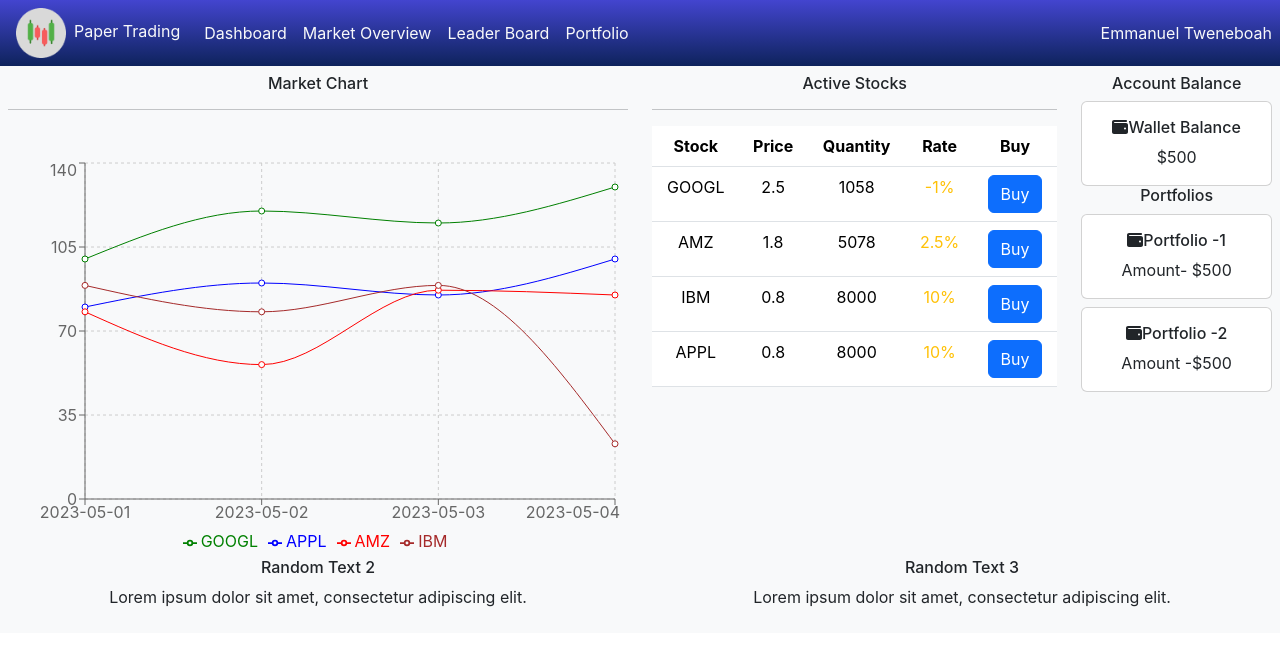
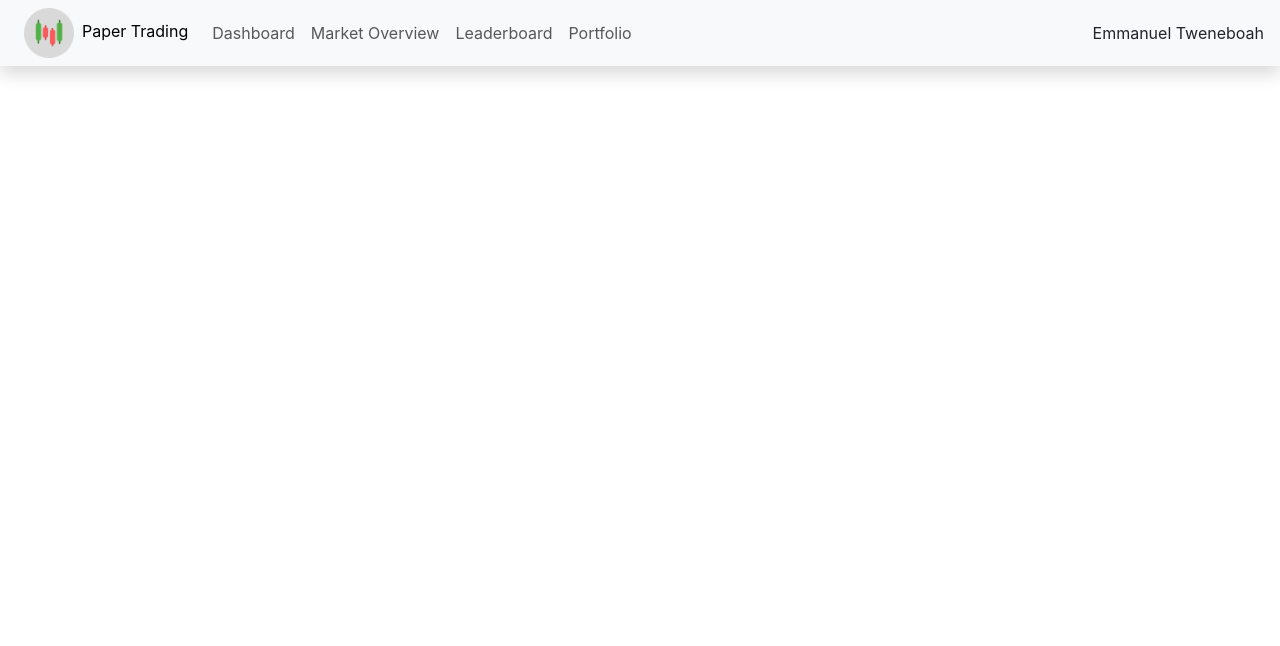
Before and after one commit to mishkatmustafid/paper-trading-website, a React (Create React App) app: page /dashboard in a window 1280 px wide. Shown: the top 646 px of the page. Built offline with nearby package versions, Linux system fonts and the light colour scheme.

Commit message:
modal to ordder stock

```diff
--- a/src/components/currentMarket/CurrentMarket.jsx
+++ b/src/components/currentMarket/CurrentMarket.jsx
@@ -12,7 +12,7 @@ const CurrentMarket = ({ openModal }) => {
           <tr>
             <th className="bg-gray">stock</th>
             <th className="bg-gray">Market Cap</th>
-            <th className="bg-gray">Price</th>
+            <th className="bg-gray">Price (USD)</th>
             <th className="bg-gray">Purchase</th>
           </tr>
         </thead>
@@ -26,7 +26,7 @@ const CurrentMarket = ({ openModal }) => {
                 <ButtonClick
                   className="btn btn-success"
                   title="buy"
-                  onClick={() => openModal(item.code, item.priceNetVariation)}
+                  onClick={() => openModal(item.code)}
                 />
               </td>
             </tr>
--- a/src/components/navbar/Navbar.jsx
+++ b/src/components/navbar/Navbar.jsx
@@ -6,8 +6,8 @@ import "./Navbar.css";
 const Navbar = () => {
   return (
     <nav
-      style={{ background: "linear-gradient(to bottom, #4345cf, #0e235c)" }}
-      className="container-fluid navbar navbar-expand-lg px-2"
+
+      className="container-fluid navbar px-3 navbar-expand-lg bg-light fixed-top shadow px-2"
     >
       <Link to={"/dashboard"}>
         <img
@@ -16,7 +16,7 @@ const Navbar = () => {
           className="mx-2"
           style={{ height: "50px" }}
         />
-        <a className="navbar-brand fs-6 text-light" href="#home">
+        <a className="navbar-brand fs-6" href="#home">
           Paper Trading
         </a>
       </Link>
@@ -34,27 +34,27 @@ const Navbar = () => {
       <div className="collapse navbar-collapse" id="navbarNav">
         <ul className="navbar-nav">
           <li className="nav-item">
-            <Link to={"/dashboard"} className="nav-link fs-6 text-light">
+            <Link to={"/dashboard"} className="nav-link fs-6">
               Dashboard
             </Link>
           </li>
           <li className="nav-item">
-            <Link to={"/marketoverview"} className="nav-link fs-6 text-light">
+            <Link to={"/marketoverview"} className="nav-link fs-6">
               Market Overview
             </Link>
           </li>
           <li className="nav-item">
-            <Link to={"/leaderboard"} className="nav-link fs-6 text-light">
-              Leader Board
+            <Link to={"/leaderboard"} className="nav-link fs-6">
+              Leaderboard
             </Link>
           </li>
           <li className="nav-item">
-            <Link to={"/portfolio"} className="nav-link fs-6 text-light">Portfolio</Link>
+            <Link to={"/portfolio"} className="nav-link fs-6">Portfolio</Link>
           </li>
         </ul>
       </div>
       <ul className="navbar-nav ml-auto">
-        <li className="nav-item text-light">Emmanuel Tweneboah</li>
+        <li className="nav-item">Emmanuel Tweneboah</li>
       </ul>
     </nav>
   );
--- a/src/components/page-heading/PageHeading.jsx
+++ b/src/components/page-heading/PageHeading.jsx
@@ -2,9 +2,9 @@ import React from 'react'
 
 const PageHeading = ({title}) => {
   return (
-    <div className='p-2'>
-      <h3 className="text-center">{title}</h3>
-      <hr className='mx-5'/>
+    <div style={{paddingTop: "75px"}}>
+      <h5 className="text-center">{title}</h5>
+      <hr className='mx-2'/>
     </div>
   )
 }
--- a/src/components/purchase-form/PurchaseForm.jsx
+++ b/src/components/purchase-form/PurchaseForm.jsx
@@ -1,18 +1,15 @@
-import React, { useState } from "react";
+import React, { useState, useEffect } from "react";
 
-const PurchaseForm = ({ stock, closeModal }) => {
+const PurchaseForm = ({ stock, price, closeModal }) => {
   const [quantity, setQuantity] = useState("");
-  const [price, setPrice] = useState("");
   const [total, setTotal] = useState("");
+console.log("price", price)
+  useEffect(() => {
+    calculateTotal(quantity, price);
+  }, [quantity, price]);
 
   const handleQuantityChange = (e) => {
     setQuantity(e.target.value);
-    calculateTotal(e.target.value, price);
-  };
-
-  const handlePriceChange = (e) => {
-    setPrice(e.target.value);
-    calculateTotal(quantity, e.target.value);
   };
 
   const calculateTotal = (quantity, price) => {
@@ -28,8 +25,8 @@ const PurchaseForm = ({ stock, closeModal }) => {
   };
 
   return (
-    <div style={{width: "500px"}} className="container p-3 mt-5 bg-light rounded border d-flex justify-content-center align-items-center">
-      <h4 className="mx-4">Buy <em className="text-secondary">{stock} </em> stock</h4>
+    <div style={{ width: "500px", marginTop: "90px" }} className="container p-3 shadow-lg bg-light rounded border d-flex justify-content-center align-items-center">
+      <h4 className="mx-4">Buy <em className="text-secondary">{stock}</em> stock in <small>$</small></h4>
       <form onSubmit={handleSubmit}>
         <div className="form-group">
           <label className="p-1" htmlFor="stockInput">Stock:</label>
@@ -58,9 +55,8 @@ const PurchaseForm = ({ stock, closeModal }) => {
             id="priceInput"
             type="number"
             value={price}
-            onChange={handlePriceChange}
             className="form-control"
-            required
+            readOnly
           />
         </div>
         <div className="form-group">
--- a/src/views/dashboard/Dashboard.jsx
+++ b/src/views/dashboard/Dashboard.jsx
@@ -9,82 +9,83 @@ import Navbar from "../../components/navbar/Navbar";
 const Dashboard = () => {
   const balance = 500;
   return (
-    <div className="vh-100  ">
-      {/* Navbar */}
-      <Navbar />
-      {/* Main Content */}
-      <div className="container-fluid bg-light p-2">
-        <div className="row">
-          <div className="col-md-6">
-            <div className="box">
-              <h6>Market Chart</h6>
-              <hr />
+    <Navbar />
+    // <div className="vh-100  ">
+    //   {/* Navbar */}
+    //   <Navbar />
+    //   {/* Main Content */}
+    //   <div className="container-fluid bg-light p-2">
+    //     <div className="row">
+    //       <div className="col-md-6">
+    //         <div className="box">
+    //           <h6>Market Chart</h6>
+    //           <hr />
 
-              <Graph />
-            </div>
-          </div>
-          <div className="col-md-4">
-            <h6>Active Stocks</h6>
-            <hr />
-            <StockTable />
-          </div>
+    //           <Graph />
+    //         </div>
+    //       </div>
+    //       <div className="col-md-4">
+    //         <h6>Active Stocks</h6>
+    //         <hr />
+    //         <StockTable />
+    //       </div>
 
-          <div className="col-md-2">
-            <div className="box">
-              <h6>Account Balance</h6>
-              <div className="card">
-                <div className="card-body ">
-                  <h6 className="card-title">
-                    <FontAwesomeIcon icon={faWallet} className="mr-2" />
-                    Wallet Balance
-                  </h6>
-                  <p className="card-text"> ${balance}</p>
-                </div>
-              </div>
-            </div>
-            <h6>Portfolios </h6>
-            <div className="box my-2">
-              <div className="card">
-                <div className="card-body ">
-                  <h6 className="card-title">
-                    <FontAwesomeIcon icon={faWallet} className="mr-2" />
-                    Portfolio -1
-                  </h6>
-                  <p className="card-text">Amount- ${balance}</p>
-                </div>
-              </div>
-            </div>
-            <div className="box my-2">
-              <div className="card">
-                <div className="card-body ">
-                  <h6 className="card-title">
-                    <FontAwesomeIcon icon={faWallet} className="mr-2" />
-                    Portfolio -2
-                  </h6>
-                  <p className="card-text">Amount -${balance}</p>
-                </div>
-              </div>
-            </div>
-          </div>
-        </div>
-        <div className="row ">
-          <div className="col-md-6">
-            {/* Box 3 - Random Text */}
-            <div className="box">
-              <h6>Random Text 2</h6>
-              <p>Lorem ipsum dolor sit amet, consectetur adipiscing elit.</p>
-            </div>
-          </div>
-          <div className="col-md-6">
-            {/* Box 4 - Random Text */}
-            <div className="box">
-              <h6>Random Text 3</h6>
-              <p>Lorem ipsum dolor sit amet, consectetur adipiscing elit.</p>
-            </div>
-          </div>
-        </div>
-      </div>
-    </div>
+    //       <div className="col-md-2">
+    //         <div className="box">
+    //           <h6>Account Balance</h6>
+    //           <div className="card">
+    //             <div className="card-body ">
+    //               <h6 className="card-title">
+    //                 <FontAwesomeIcon icon={faWallet} className="mr-2" />
+    //                 Wallet Balance
+    //               </h6>
+    //               <p className="card-text"> ${balance}</p>
+    //             </div>
+    //           </div>
+    //         </div>
+    //         <h6>Portfolios </h6>
+    //         <div className="box my-2">
+    //           <div className="card">
+    //             <div className="card-body ">
+    //               <h6 className="card-title">
+    //                 <FontAwesomeIcon icon={faWallet} className="mr-2" />
+    //                 Portfolio -1
+    //               </h6>
+    //               <p className="card-text">Amount- ${balance}</p>
+    //             </div>
+    //           </div>
+    //         </div>
+    //         <div className="box my-2">
+    //           <div className="card">
+    //             <div className="card-body ">
+    //               <h6 className="card-title">
+    //                 <FontAwesomeIcon icon={faWallet} className="mr-2" />
+    //                 Portfolio -2
+    //               </h6>
+    //               <p className="card-text">Amount -${balance}</p>
+    //             </div>
+    //           </div>
+    //         </div>
+    //       </div>
+    //     </div>
+    //     <div className="row ">
+    //       <div className="col-md-6">
+    //         {/* Box 3 - Random Text */}
+    //         <div className="box">
+    //           <h6>Random Text 2</h6>
+    //           <p>Lorem ipsum dolor sit amet, consectetur adipiscing elit.</p>
+    //         </div>
+    //       </div>
+    //       <div className="col-md-6">
+    //         {/* Box 4 - Random Text */}
+    //         <div className="box">
+    //           <h6>Random Text 3</h6>
+    //           <p>Lorem ipsum dolor sit amet, consectetur adipiscing elit.</p>
+    //         </div>
+    //       </div>
+    //     </div>
+    //   </div>
+    // </div>
   );
 };
 
--- a/src/views/leaderboardPage/LeaderBoard.jsx
+++ b/src/views/leaderboardPage/LeaderBoard.jsx
@@ -1,14 +1,59 @@
-import React from 'react'
-import PageHeading from '../../components/page-heading/PageHeading'
-import Navbar from '../../components/navbar/Navbar'
+import React from 'react';
+import Navbar from '../../components/navbar/Navbar';
+import PageHeading from '../../components/page-heading/PageHeading';
 
-const LeaderBoard = () => {
+
+const teamsData = [
+  { position: 1, team: 'Team A', MSFT: 100, NFLX: 200, GOOGL: 150, AAPL: 120, TSLA: 300, IBM: 80, ORCL: 90, AMZN: 180, cashBalance: 500, profit: 100 },
+  { position: 2, team: 'Team B', MSFT: 80, NFLX: 220, GOOGL: 170, AAPL: 110, TSLA: 250, IBM: 60, ORCL: 100, AMZN: 200, cashBalance: 450, profit: 80 },
+  { position: 3, team: 'Team C', MSFT: 90, NFLX: 180, GOOGL: 160, AAPL: 100, TSLA: 280, IBM: 70, ORCL: 80, AMZN: 150, cashBalance: 400, profit: 70 },
+  { position: 4, team: 'Team D', MSFT: 70, NFLX: 160, GOOGL: 140, AAPL: 90, TSLA: 200, IBM: 50, ORCL: 70, AMZN: 120, cashBalance: 350, profit: 60 },
+];
+
+const Leaderboard = () => {
   return (
-    <div className='container-fluid'>
-        <Navbar />
-      <PageHeading title="Leaderboard"/>
+
+    <div className="container-fluid">
+      <Navbar />
+      <PageHeading title={"Leaderboard"} />
+      <table className="table table-striped">
+        <thead>
+          <tr>
+            <th>Position</th>
+            <th>Team</th>
+            <th>MSFT</th>
+            <th>NFLX</th>
+            <th>GOOGL</th>
+            <th>AAPL</th>
+            <th>TSLA</th>
+            <th>IBM</th>
+            <th>ORCL</th>
+            <th>AMZN</th>
+            <th>Cash Balance</th>
+            <th>Profit</th>
+          </tr>
+        </thead>
+        <tbody>
+          {teamsData.map((team, index) => (
+            <tr key={index} className={index % 2 === 0 ? 'bg-light' : ''}>
+              <td>{team.position}</td>
+              <td>{team.team}</td>
+              <td>{team.MSFT}</td>
+              <td>{team.NFLX}</td>
+              <td>{team.GOOGL}</td>
+              <td>{team.AAPL}</td>
+              <td>{team.TSLA}</td>
+              <td>{team.IBM}</td>
+              <td>{team.ORCL}</td>
+              <td>{team.AMZN}</td>
+              <td>{team.cashBalance}</td>
+              <td>{team.profit}</td>
+            </tr>
+          ))}
+        </tbody>
+      </table>
     </div>
-  )
-}
+  );
+};
 
-export default LeaderBoard
+export default Leaderboard;
```
Also changed, not shown: src/views/marketOverview/MarketOverview.jsx (+22 -15 lines).
